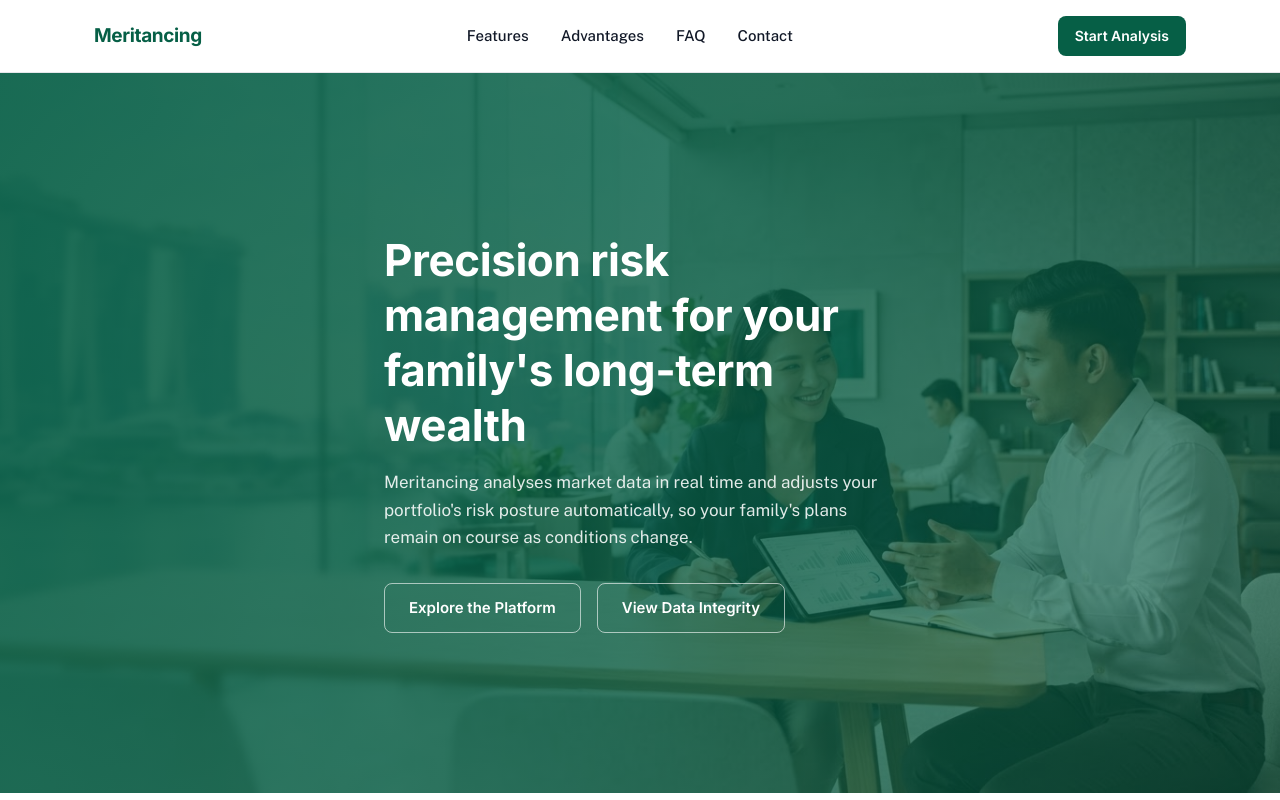
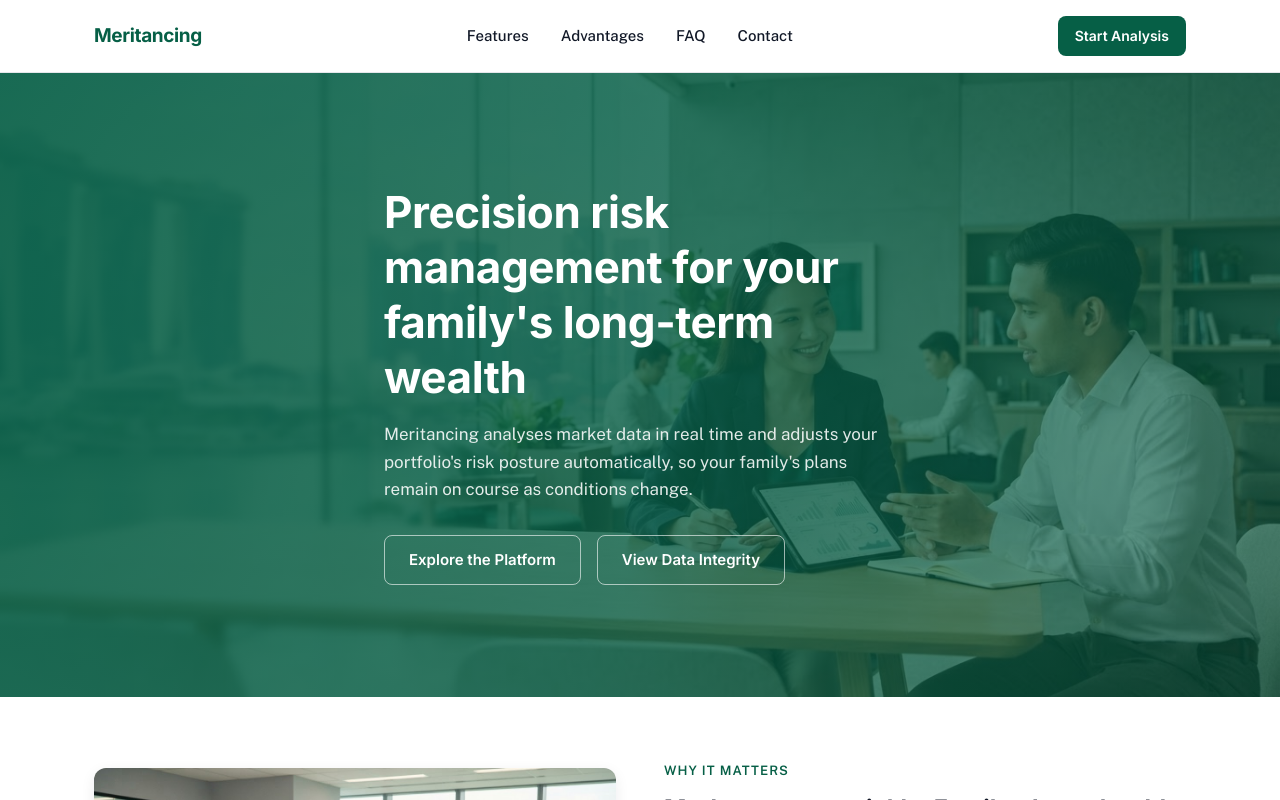
Before and after one commit to taybadeveloper/Meritancing, a Next.js app: page / in a window 1280 px wide. Shown: the top 800 px of the page. Built offline with nearby package versions, Linux system fonts and the light colour scheme.

Commit message:
Reduce hero section height and vertical padding

```diff
--- a/app/globals.css
+++ b/app/globals.css
@@ -181,11 +181,11 @@ img{max-width:100%; display:block;}
 .hero{
   position:relative;
   overflow:hidden;
-  min-height:560px;
+  min-height:440px;
   display:flex;
   align-items:center;
 }
-.hero-sm{ min-height:360px; }
+.hero-sm{ min-height:300px; }
 .hero-media{
   position:absolute;
   inset:0;
@@ -206,7 +206,7 @@ img{max-width:100%; display:block;}
   position:relative;
   z-index:2;
   max-width:640px;
-  padding:var(--space-9) var(--space-5);
+  padding:var(--space-7) var(--space-5);
   color:#fff;
 }
 .hero-content h1{
@@ -237,8 +237,8 @@ img{max-width:100%; display:block;}
 }
 
 @media (min-width:768px){
-  .hero{ min-height:620px; }
-  .hero-content{ padding:var(--space-9) var(--space-8); }
+  .hero{ min-height:480px; }
+  .hero-content{ padding:var(--space-7) var(--space-8); }
   .hero-content h1{ font-size:44px; }
 }
 
```
